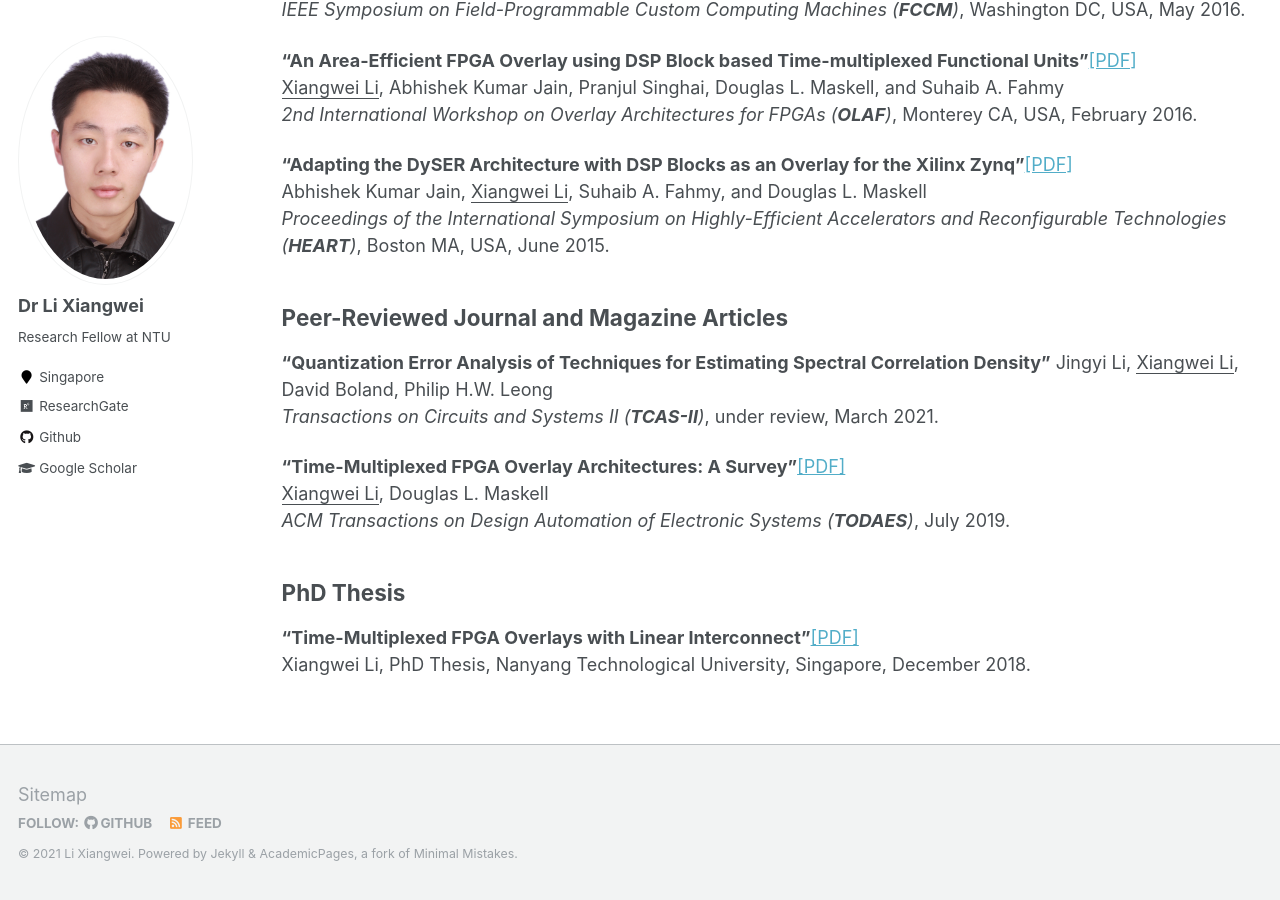
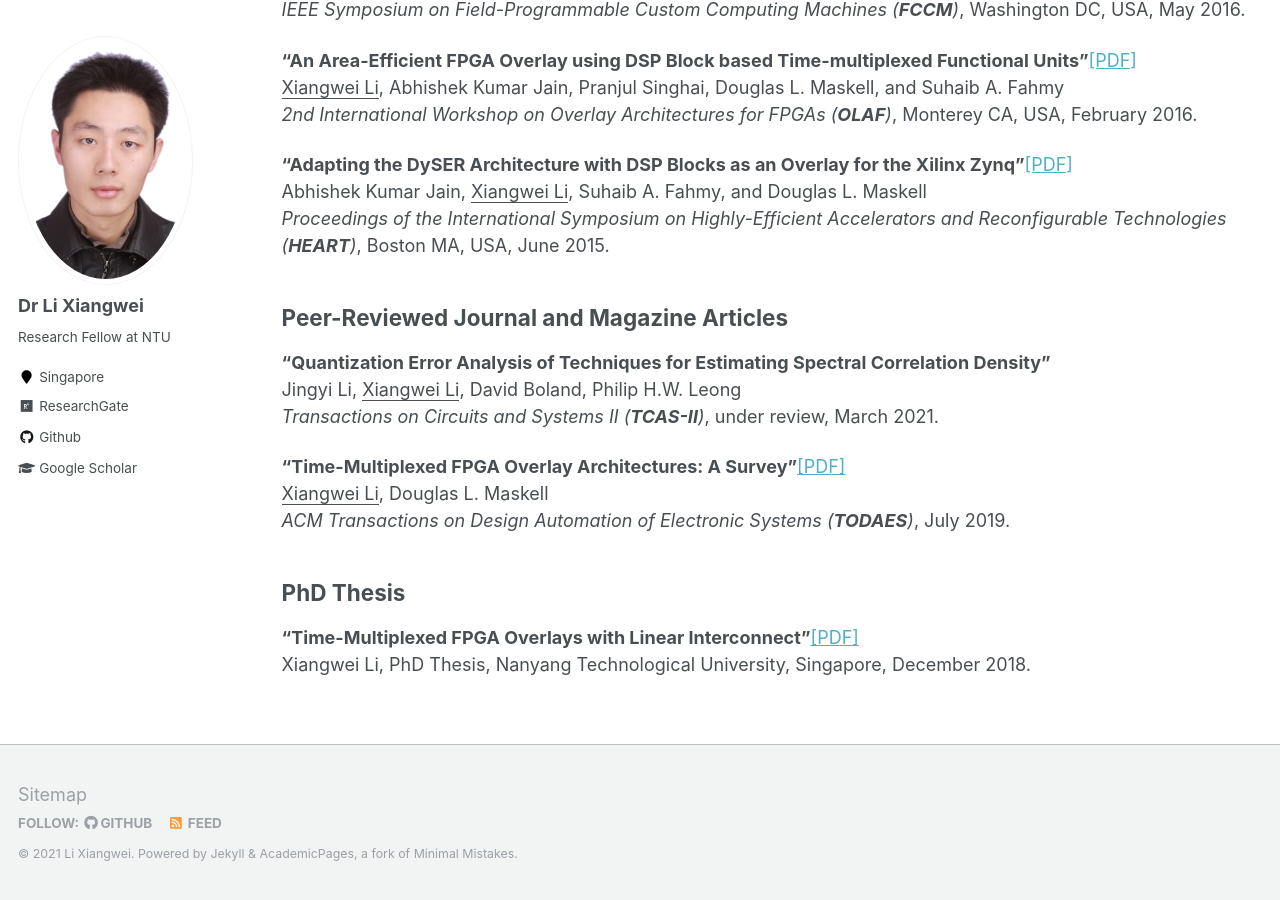
Before and after one commit to louislxw/louislxw.github.io, a Jekyll site: the page built from _publications/publications.md, in a window 1280 px wide and 900 px high, scrolled down 634 px. Built offline with Jekyll 4.4.1, drawn with Linux system fonts in a browser that asks for light colours.

Commit message:
minor correction

```diff
--- a/_publications/publications.md
+++ b/_publications/publications.md
@@ -36,7 +36,7 @@ Abhishek Kumar Jain, <u>Xiangwei Li</u>, Suhaib A. Fahmy, and Douglas L. Maskell
 Peer-Reviewed Journal and Magazine Articles
 -------------------------------------------
 
-<strong>“Quantization Error Analysis of Techniques for Estimating Spectral Correlation Density”</strong>
+<strong>“Quantization Error Analysis of Techniques for Estimating Spectral Correlation Density”</strong> <br>
 Jingyi Li, <u>Xiangwei Li</u>, David Boland, Philip H.W. Leong <br>
 <em>Transactions on Circuits and Systems II (<strong>TCAS-II</strong>)</em>, under review, March 2021. <br>
 
```
Also changed, not shown: 1 other file.
